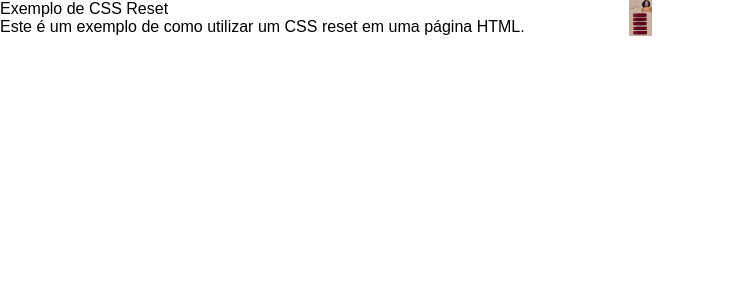
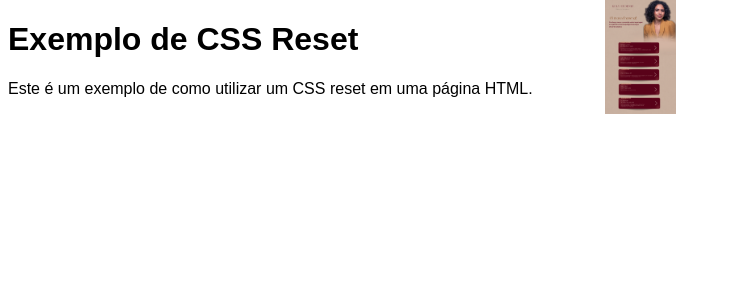
Before and after one commit to kellyeudenia/business-woman, a Jekyll site: the page index.html, which Jekyll copies as it is, in a window 1280 px wide. Shown: the top 300 px of the page, without its empty margins (0-738 px from the left). Built offline with Jekyll 4.4.1, drawn with Linux system fonts in a browser that asks for light colours.

Commit message:
remove reset

```diff
--- a/index.html
+++ b/index.html
@@ -3,7 +3,6 @@
 <head>
   <meta charset="UTF-8">
   <title>Exemplo de CSS Reset</title>
-  <link rel="stylesheet" href="css/reset.css">
   <link rel="stylesheet" href="css/style.css">
 </head>
 <body>
```
